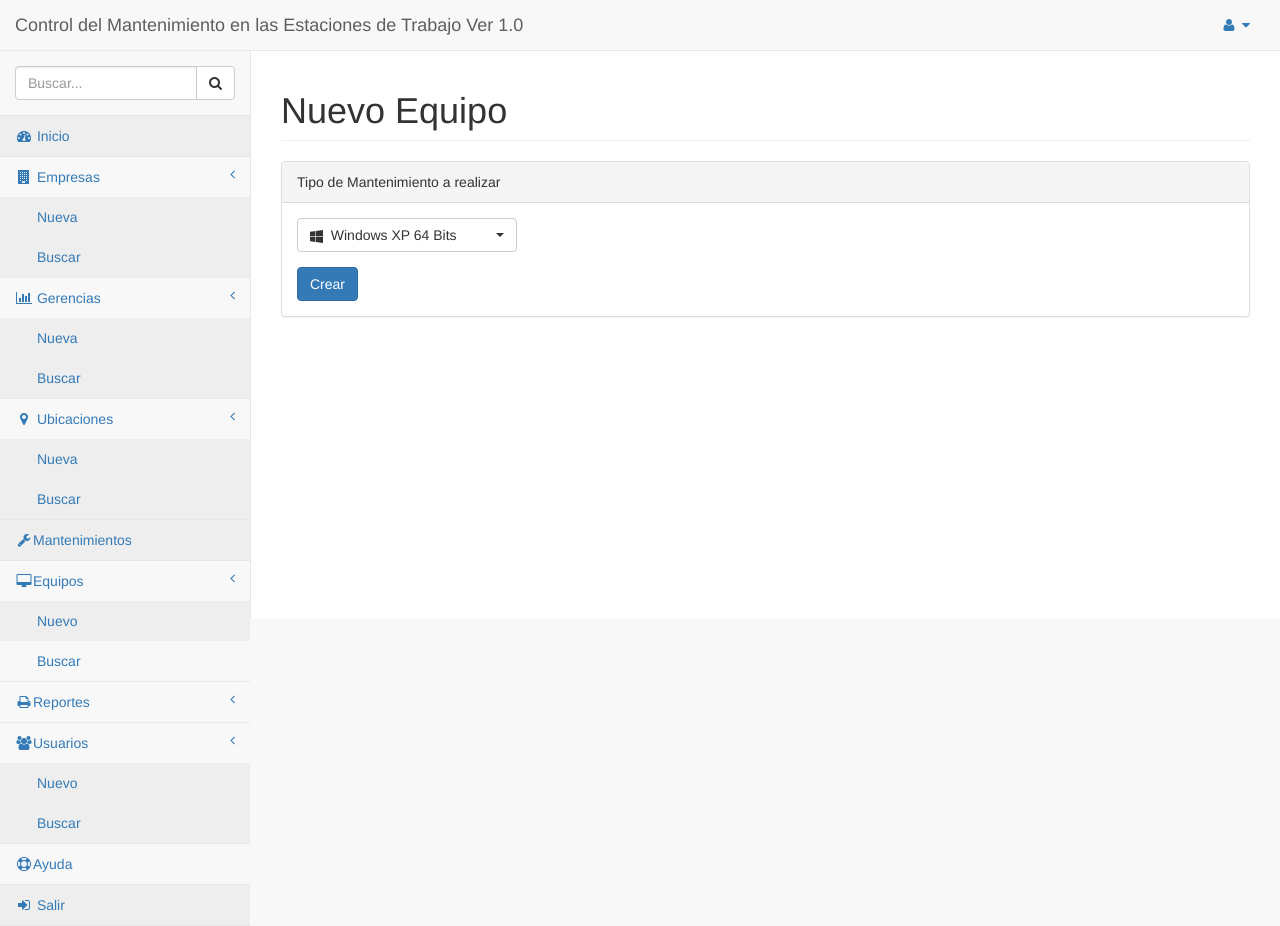
After one commit to jesusdasilva/mantenimiento, a PHP site: template templates/equipo/equipo_nuevo_elegir_mantenimiento.html.twig in a window 1280 px wide. The commit adds this page. Run offline with PHP 8.4, Linux system fonts and the light colour scheme; the template is opened without the code that fills it, so the values that code supplies are empty; some libraries are stand-ins or nearby versions.

Commit message:
desarrollo de la inclusion del equipo

```diff
--- /dev/null
+++ b/templates/equipo/equipo_nuevo_elegir_mantenimiento.html.twig
@@ -0,0 +1,51 @@
+{% extends "layout_app.html.twig" %}
+{% block contenido_app %}
+<div id="page-wrapper">
+  <div class="row">
+    <div class="col-lg-12">
+      <h1 class="page-header">Nuevo Equipo</h1>
+    </div>
+    <!-- /.col-lg-12 -->
+  </div>
+  <!-- /.row -->
+  <div class="row">
+    <div class="col-lg-12">
+      <div class="panel panel-default">
+        <div class="panel-heading">
+          Tipo de Mantenimiento a realizar
+        </div>
+        <div class="panel-body">
+          <div class="row">
+            <div class="col-lg-6">
+              <form role="form" action="" method="post">
+
+                  <div class="form-group">
+
+                  <div class="bs-docs-example">
+                    <select class="selectpicker">
+                      <option data-icon="fa fa-windows">&nbsp;Windows XP 64 Bits</option>
+                      <option data-icon="fa fa-windows">&nbsp;Windows 7 64 Bits</option>
+                      <option data-icon="fa fa-linux">&nbsp;Linux</option>
+                      <option data-icon="fa fa-sun-o">&nbsp;Linux</option>
+                    </select>
+                  </div>
+                </div>
+
+
+                <button type="submit" class="btn btn-primary">Crear</button>
+              </form>
+            </div>
+            <!-- /.col-lg-6 -->
+          </div>
+          <!-- /.row (nested) -->
+        </div>
+        <!-- /.panel-body -->
+      </div>
+      <!-- /.panel -->
+    </div>
+    <!-- /.col-lg-12 -->
+  </div>
+  <!-- /.row -->
+</div>
+<!-- /#page-wrapper -->
+{% endblock %}
--- a/templates/navbar.html.twig
+++ b/templates/navbar.html.twig
@@ -113,7 +113,7 @@
                     <a href="#"><i class="fa fa-desktop fa-fw"></i>Equipos<span class="fa arrow"></span></a>
                     <ul class="nav nav-second-level">
                         <li>
-                            <a href="flot.html">Nuevo</a>
+                            <a href="{{ app.url_generator.generate('equipoNuevoElegirMantenimiento') }}">Nuevo</a>
                         </li>
                         <li>
                             <a href="morris.html">Buscar</a>
```
